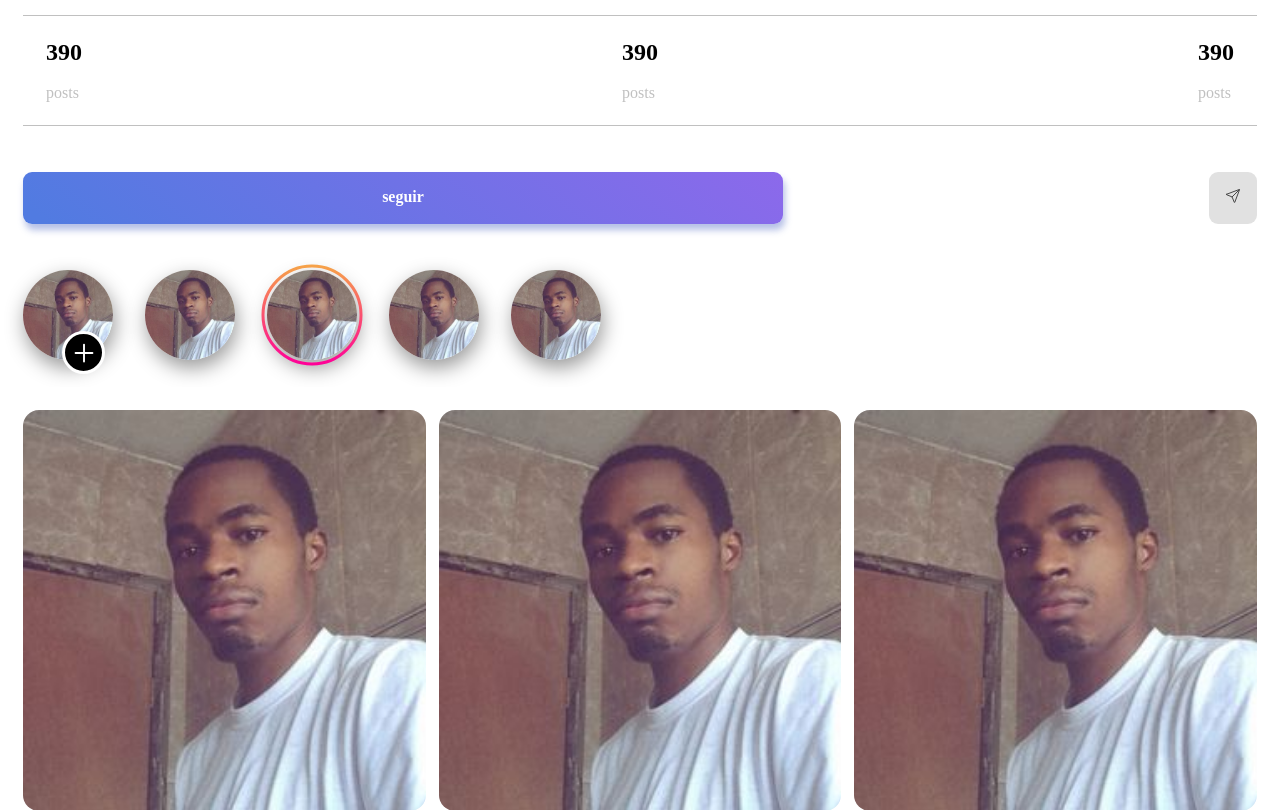
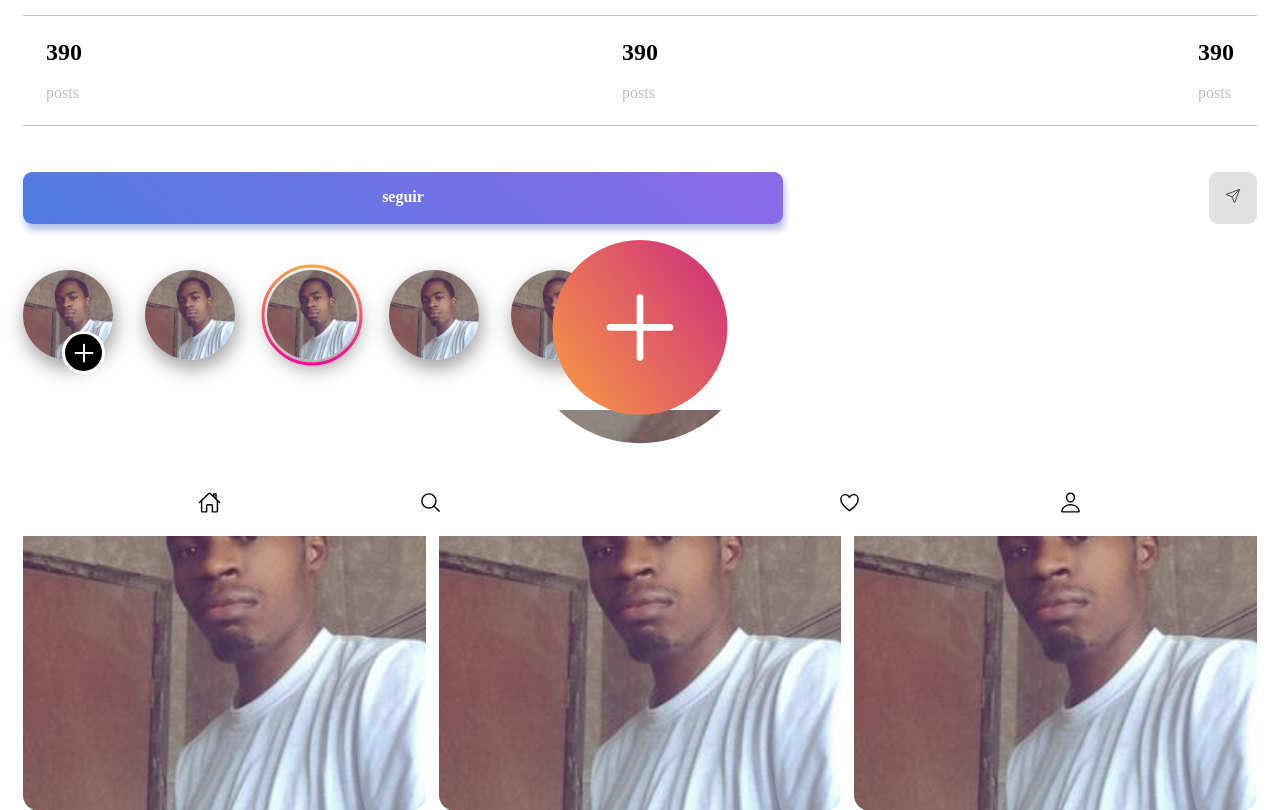
Before and after one commit to Equip-Mozambique/bootcamp_SASS, a PHP site: page / in a window 1280 px wide. Shown: the part 268-1078 px from the top of the page. Run offline with PHP 8.4, Linux system fonts and the light colour scheme.

Commit message:
footer + tab

```diff
--- a/Aula 2 mimica/css/style.css
+++ b/Aula 2 mimica/css/style.css
@@ -139,4 +139,19 @@
 #posts .item img {
   width: 100%;
   border-radius: 16px;
+}
+
+.footer {
+  position: fixed;
+  bottom: -4px;
+  left: 0;
+  width: 100%;
+}
+.footer .mini-buttons {
+  background: white;
+  margin-top: -25px;
+  padding-bottom: 16px;
+  display: flex;
+  justify-content: space-evenly;
+  font-size: 23px;
 }/*# sourceMappingURL=style.css.map */
--- a/Aula 2 mimica/css/style.scss
+++ b/Aula 2 mimica/css/style.scss
@@ -186,3 +186,20 @@
 
 }
 }
+
+
+.footer {
+    position: fixed;
+    bottom: -4px;
+    left: 0;
+    width: 100%;
+
+    .mini-buttons {
+        background: white;
+        margin-top: -25px;
+        padding-bottom: 16px;
+        display: flex;
+        justify-content: space-evenly;
+        font-size: 23px;
+    }
+}
--- a/Aula 2 mimica/index.htm
+++ b/Aula 2 mimica/index.htm
@@ -1,20 +1,22 @@
 <!DOCTYPE html>
 <html lang="en">
+
 <head>
-    <meta charset="UTF-8">
-    <meta http-equiv="X-UA-Compatible" content="IE=edge">
-    <meta name="viewport" content="width=device-width, initial-scale=1.0">
-    <link rel="stylesheet" href="css/style.css">
+    <meta charset="UTF-8" />
+    <meta http-equiv="X-UA-Compatible" content="IE=edge" />
+    <meta name="viewport" content="width=device-width, initial-scale=1.0" />
+    <link rel="stylesheet" href="css/style.css" />
     <title>Aula 2 Mimica 1</title>
 </head>
+
 <body>
-
     <section id="header">
         <div class="cabecalho">
             <div class="nav padding">
                 <div class="esquerda">
                     <ion-icon name="arrow-back-outline"></ion-icon>
-                    esquerda</div>
+                    esquerda
+                </div>
                 <div class="direita">
                     <ion-icon name="ellipsis-horizontal"></ion-icon>
                 </div>
@@ -25,7 +27,7 @@
     <section id="perfil">
         <div class="perfil padding">
             <div class="foto">
-                <img src="imagens/167910183_4173642896003632_218273879821725563_n.jpg" alt="">
+                <img src="imagens/167910183_4173642896003632_218273879821725563_n.jpg" alt="" />
             </div>
             <div class="detalhes padding">
                 <div class="nome">
@@ -37,43 +39,39 @@
 
         <div class="estat margin padding">
             <div>
-                <h2>390</h2> <br>
+                <h2>390</h2>
+                <br />
                 <p>posts</p>
             </div>
 
             <div>
-                <h2>390</h2> <br>
+                <h2>390</h2>
+                <br />
                 <p>posts</p>
             </div>
 
             <div>
-                <h2>390</h2> <br>
+                <h2>390</h2>
+                <br />
                 <p>posts</p>
             </div>
         </div>
 
-
         <div class="opcoes flex padding">
-            <div class="seguir button">seguir </div>
+            <div class="seguir button">seguir</div>
             <div class="partilhar button">
                 <ion-icon name="paper-plane-outline"></ion-icon>
             </div>
         </div>
-
     </section>
 
     <section id="stories">
-
-        <div class="container ">
-
+        <div class="container">
             <div class="stories">
-
                 <div class="item">
                     <div class="status"></div>
                     <div class="foto">
-
-                    <img src="imagens/167910183_4173642896003632_218273879821725563_n.jpg" alt="">
-
+                        <img src="imagens/167910183_4173642896003632_218273879821725563_n.jpg" alt="" />
                     </div>
                     <div class="button">
                         <ion-icon name="add-outline"></ion-icon>
@@ -83,9 +81,7 @@
                 <div class="item">
                     <div class="status"></div>
                     <div class="foto">
-
-                    <img src="imagens/167910183_4173642896003632_218273879821725563_n.jpg" alt="">
-
+                        <img src="imagens/167910183_4173642896003632_218273879821725563_n.jpg" alt="" />
                     </div>
                     <!-- <div class="button"></div> -->
                 </div>
@@ -93,9 +89,7 @@
                 <div class="item coisa">
                     <div class="status"></div>
                     <div class="foto">
-
-                    <img src="imagens/167910183_4173642896003632_218273879821725563_n.jpg" alt="">
-
+                        <img src="imagens/167910183_4173642896003632_218273879821725563_n.jpg" alt="" />
                     </div>
                     <svg class="estado">
                         <defs>
@@ -112,9 +106,7 @@
                 <div class="item">
                     <div class="status"></div>
                     <div class="foto">
-
-                    <img src="imagens/167910183_4173642896003632_218273879821725563_n.jpg" alt="">
-
+                        <img src="imagens/167910183_4173642896003632_218273879821725563_n.jpg" alt="" />
                     </div>
                     <!-- <div class="button"></div> -->
                 </div>
@@ -122,54 +114,91 @@
                 <div class="item">
                     <div class="status"></div>
                     <div class="foto">
-
-                    <img src="imagens/167910183_4173642896003632_218273879821725563_n.jpg" alt="">
-
+                        <img src="imagens/167910183_4173642896003632_218273879821725563_n.jpg" alt="" />
                     </div>
                     <!-- <div class="button"></div> -->
                 </div>
-
             </div>
         </div>
-
     </section>
 
     <section id="posts">
         <div class="container">
-
             <div class="item">
-                <img src="imagens/167910183_4173642896003632_218273879821725563_n.jpg" alt="">
+                <img src="imagens/167910183_4173642896003632_218273879821725563_n.jpg" alt="" />
             </div>
 
             <div class="item">
-                <img src="imagens/167910183_4173642896003632_218273879821725563_n.jpg" alt="">
+                <img src="imagens/167910183_4173642896003632_218273879821725563_n.jpg" alt="" />
             </div>
             <div class="item">
-                <img src="imagens/167910183_4173642896003632_218273879821725563_n.jpg" alt="">
+                <img src="imagens/167910183_4173642896003632_218273879821725563_n.jpg" alt="" />
             </div>
 
             <div class="item">
-                <img src="imagens/167910183_4173642896003632_218273879821725563_n.jpg" alt="">
+                <img src="imagens/167910183_4173642896003632_218273879821725563_n.jpg" alt="" />
             </div>
 
             <div class="item">
-                <img src="imagens/167910183_4173642896003632_218273879821725563_n.jpg" alt="">
+                <img src="imagens/167910183_4173642896003632_218273879821725563_n.jpg" alt="" />
             </div>
 
             <div class="item">
-                <img src="imagens/167910183_4173642896003632_218273879821725563_n.jpg" alt="">
+                <img src="imagens/167910183_4173642896003632_218273879821725563_n.jpg" alt="" />
+            </div>
+        </div>
+    </section>
+
+    <section id="footer">
+        <div class="footer">
+            <div class="svg">
+
+                <svg version="1.1" id="Layer_1" xmlns="http://www.w3.org/2000/svg"
+                    xmlns:xlink="http://www.w3.org/1999/xlink" x="0px" y="0px" viewBox="0 0 612 134.2"
+                    style="enable-background:new 0 0 612 134.2;" xml:space="preserve">
+                    <style type="text/css">
+                        .st0 {
+                            fill: #FFFFFF;
+                        }
+
+                        .st1 {
+                            fill: url(#SVGID_1_);
+                        }
+                    </style>
+                    <path class="st0" d="M361.7,79.2c-6.4,0-12.6,2.3-17.2,6.8c-10,9.6-23.6,15.5-38.5,15.5s-28.5-5.9-38.5-15.5
+	c-4.6-4.4-10.8-6.8-17.2-6.8H0v56h612v-56H361.7z" />
+                    <g id="BUTTON">
+                        <linearGradient id="SVGID_1_" gradientUnits="userSpaceOnUse" x1="260.3579" y1="79.1142"
+                            x2="357.7405" y2="8.5975">
+                            <stop offset="0" style="stop-color:#F89A43" />
+                            <stop offset="1" style="stop-color:#CB2682" />
+                        </linearGradient>
+                        <circle class="st1" cx="306" cy="46.1" r="41.8" />
+                        <path class="st0" d="M306,62.1c-0.9,0-1.6-0.7-1.6-1.6V47.7h-12.8c-0.9,0-1.6-0.7-1.6-1.6s0.7-1.6,1.6-1.6h12.8V31.7
+		c0-0.9,0.7-1.6,1.6-1.6c0.9,0,1.6,0.7,1.6,1.6v12.8h12.8c0.9,0,1.6,0.7,1.6,1.6s-0.7,1.6-1.6,1.6h-12.8v12.8
+		C307.6,61.3,306.9,62.1,306,62.1z" />
+                    </g>
+                </svg>
+
             </div>
 
+
+            <div class="mini-buttons">
+
+                <div class="tabbutton"><ion-icon name="home-outline"></ion-icon></div>
+                <div class="tabbutton"><ion-icon name="search-outline"></ion-icon></div>
+                <div class="tabbutton space"></div>
+                <div class="tabbutton"><ion-icon name="heart-outline"></ion-icon></div>
+                <div class="tabbutton"><ion-icon name="person-outline"></ion-icon></div>
+
+
+            </div>
 
 
         </div>
     </section>
-
-
-
-
-
 </body>
 <script type="module" src="https://unpkg.com/ionicons@5.5.2/dist/ionicons/ionicons.esm.js"></script>
 <script nomodule src="https://unpkg.com/ionicons@5.5.2/dist/ionicons/ionicons.js"></script>
+
 </html>
```
Also changed, not shown: 1 other file. Lines whose indentation alone changed are shown as unchanged.
